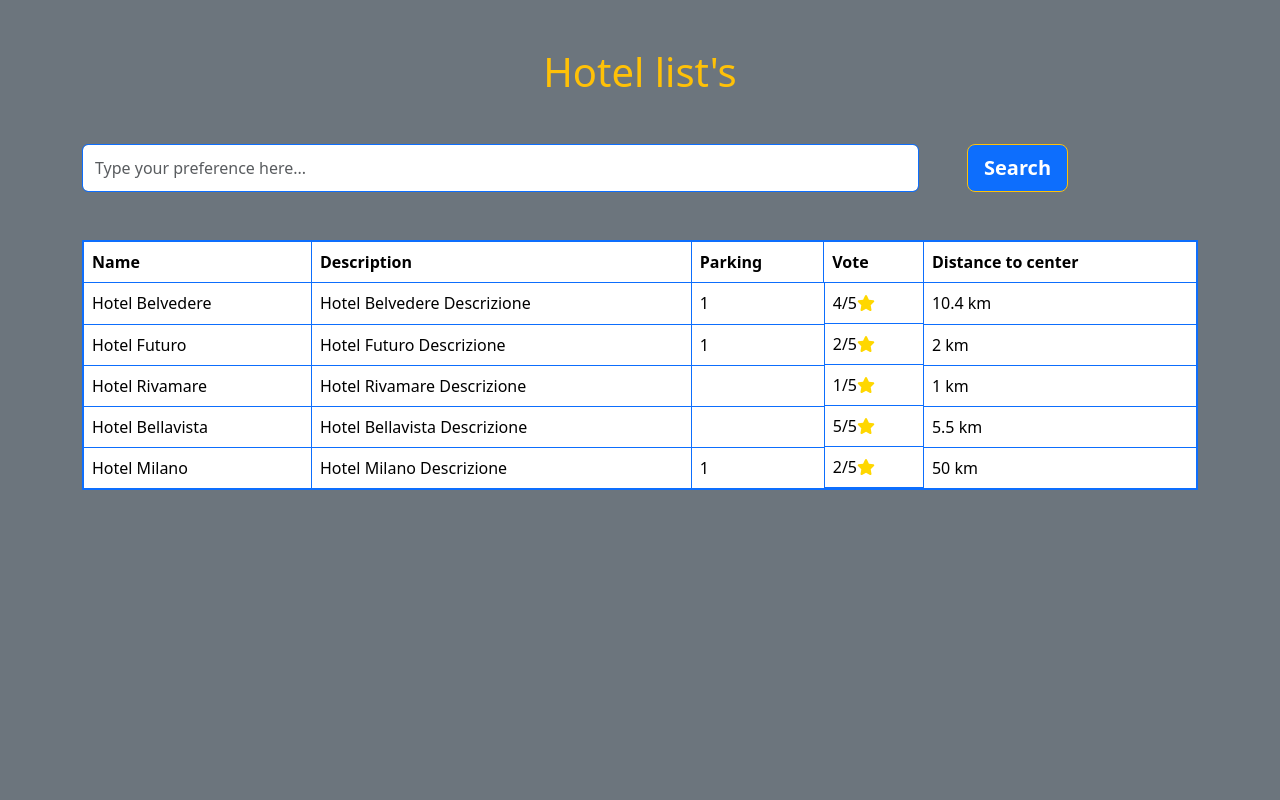
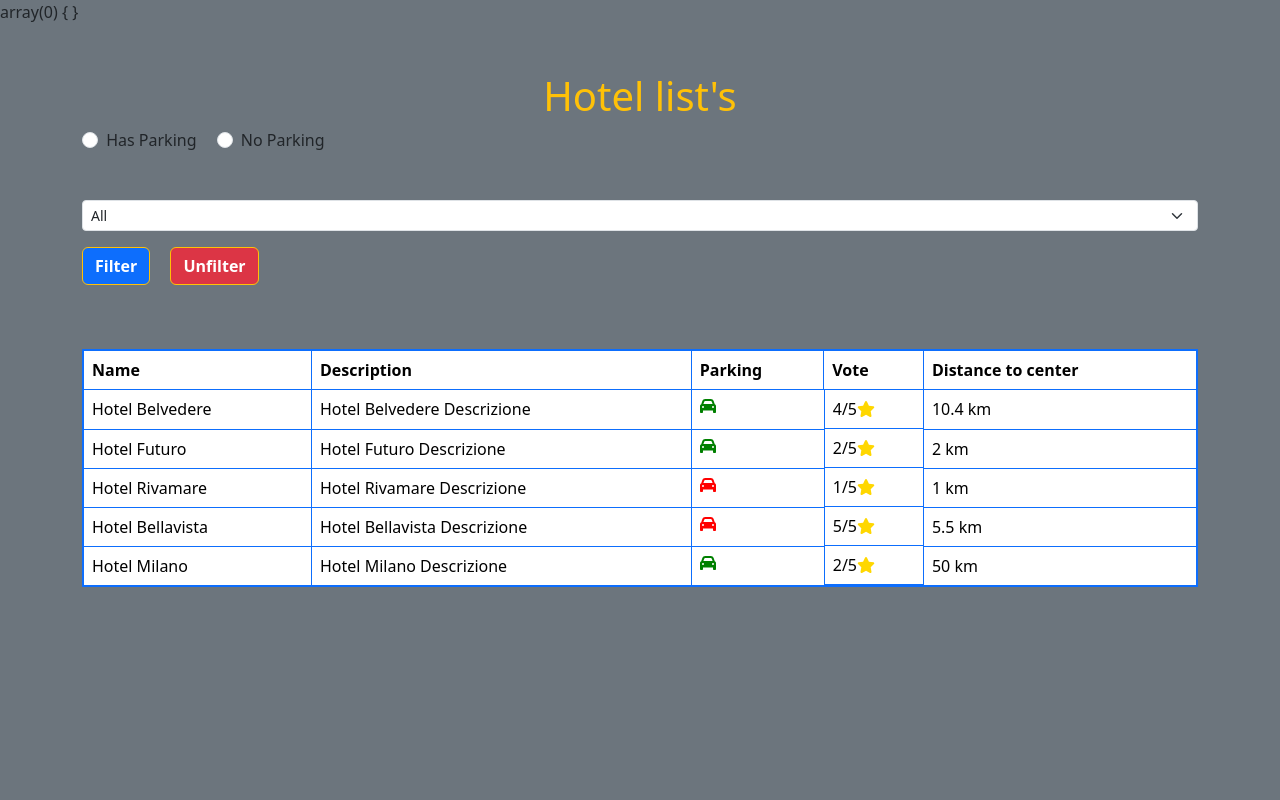
Before and after one commit to FabioVasi/php-hotel, a PHP site: page / in a window 1280 px wide. Run offline with PHP 8.4, Linux system fonts and the light colour scheme.

Commit message:
add filter correction

```diff
--- a/index.php
+++ b/index.php
@@ -55,6 +55,40 @@ $hotels = [
 
 ];
 
+var_dump($_GET);
+
+
+
+if (isset($_GET['rating'])) {
+
+    $hotels = array_filter($hotels, function ($hotel) {
+
+        return $hotel['vote'] >= $_GET['rating'];
+
+    });
+
+}
+
+
+
+if (isset($_GET['parking']) && $_GET['parking'] == 1) {
+
+    $hotels = array_filter($hotels, function ($hotel) {
+
+        return $hotel['parking'];
+
+    });
+
+} elseif (isset($_GET['parking']) && $_GET['parking'] == 0) {
+
+    $hotels = array_filter($hotels, function ($hotel) {
+
+        return !$hotel['parking'];
+
+    });
+
+}
+
 ?>
 
 <!DOCTYPE html>
@@ -76,9 +110,24 @@ $hotels = [
 
         <h1 class="text-center text-warning">Hotel list's</h1>
 
-        <form class="d-flex flex-wrap mt-5" method="GET">
-            <input class="form-control w-75 border-primary" type="text" name="parking" id="parking" placeholder="Type your preference here...">
-            <button class="btn btn-primary btn-lg ms-5 fw-bold border-warning" type="submit">Search</button>
+        <form>
+            <input class="me-1 form-check-input" type="radio" name="parking" id="parking" value="1">
+            <label class="me-3 form-check-label" for="parking">Has Parking</label>
+            <input class="me-1 form-check-input" type="radio" name="parking" id="no_parking" value="0">
+            <label class="me-3 form-check-label" for="no_parking">No Parking</label>
+
+            <div class="mb-3">
+                <select class="form-select form-select-sm mt-5 mb-3" name="rating" id="rating">
+                    <option value="" <?php echo (isset($_GET['rating']) && $_GET['rating'] == '' ? 'selected' : '') ?>>All</option>
+                    <option value="1" <?php echo (isset($_GET['rating']) && $_GET['rating'] == 1 ? 'selected' : '') ?>>1+</option>
+                    <option value="2" <?php echo (isset($_GET['rating']) && $_GET['rating'] == 2 ? 'selected' : '') ?>>2+</option>
+                    <option value="3" <?php echo (isset($_GET['rating']) && $_GET['rating'] == 3 ? 'selected' : '') ?>>3+</option>
+                    <option value="4" <?php echo (isset($_GET['rating']) && $_GET['rating'] == 4 ? 'selected' : '') ?>>4+</option>
+                </select>
+            </div>
+
+            <button class="btn btn-primary fw-bold border-warning" type="submit">Filter</button>
+            <button class="btn btn-danger ms-3 fw-bold border-warning" type="reset">Unfilter</button>
         </form>
 
         <div class="row">
@@ -98,7 +147,13 @@ $hotels = [
                             <tr>
                                 <td class="border-start border-primary"><?= $hotel['name'] ?></td>
                                 <td class="border-start border-primary"><?= $hotel['description'] ?></td>
-                                <td class="border-start border-primary"><?= $hotel['parking'] ?></td>
+                                <td class="border-start border-primary">
+                                    <?php if ($hotel['parking']) : ?>
+                                        <svg style="fill: green;" xmlns="http://www.w3.org/2000/svg" height="1em" viewBox="0 0 512 512"><!--! Font Awesome Free 6.4.2 by @fontawesome - https://fontawesome.com License - https://fontawesome.com/license (Commercial License) Copyright 2023 Fonticons, Inc. --><path d="M135.2 117.4L109.1 192H402.9l-26.1-74.6C372.3 104.6 360.2 96 346.6 96H165.4c-13.6 0-25.7 8.6-30.2 21.4zM39.6 196.8L74.8 96.3C88.3 57.8 124.6 32 165.4 32H346.6c40.8 0 77.1 25.8 90.6 64.3l35.2 100.5c23.2 9.6 39.6 32.5 39.6 59.2V400v48c0 17.7-14.3 32-32 32H448c-17.7 0-32-14.3-32-32V400H96v48c0 17.7-14.3 32-32 32H32c-17.7 0-32-14.3-32-32V400 256c0-26.7 16.4-49.6 39.6-59.2zM128 288a32 32 0 1 0 -64 0 32 32 0 1 0 64 0zm288 32a32 32 0 1 0 0-64 32 32 0 1 0 0 64z"/></svg>
+                                    <?php else : ?>
+                                        <svg style="fill: red;" xmlns="http://www.w3.org/2000/svg" height="1em" viewBox="0 0 512 512"><!--! Font Awesome Free 6.4.2 by @fontawesome - https://fontawesome.com License - https://fontawesome.com/license (Commercial License) Copyright 2023 Fonticons, Inc. --><path d="M135.2 117.4L109.1 192H402.9l-26.1-74.6C372.3 104.6 360.2 96 346.6 96H165.4c-13.6 0-25.7 8.6-30.2 21.4zM39.6 196.8L74.8 96.3C88.3 57.8 124.6 32 165.4 32H346.6c40.8 0 77.1 25.8 90.6 64.3l35.2 100.5c23.2 9.6 39.6 32.5 39.6 59.2V400v48c0 17.7-14.3 32-32 32H448c-17.7 0-32-14.3-32-32V400H96v48c0 17.7-14.3 32-32 32H32c-17.7 0-32-14.3-32-32V400 256c0-26.7 16.4-49.6 39.6-59.2zM128 288a32 32 0 1 0 -64 0 32 32 0 1 0 64 0zm288 32a32 32 0 1 0 0-64 32 32 0 1 0 0 64z"/></svg>
+                                    <?php endif; ?>
+                                </td>
                                 <td class="border-start border-primary d-flex justify-content-start align-items-center">
                                     <?= $hotel['vote'] ?>/5 <svg class="icon" xmlns="http://www.w3.org/2000/svg" height="1em" viewBox="0 0 576 512"><!--! Font Awesome Free 6.4.2 by @fontawesome - https://fontawesome.com License - https://fontawesome.com/license (Commercial License) Copyright 2023 Fonticons, Inc. --><path d="M316.9 18C311.6 7 300.4 0 288.1 0s-23.4 7-28.8 18L195 150.3 51.4 171.5c-12 1.8-22 10.2-25.7 21.7s-.7 24.2 7.9 32.7L137.8 329 113.2 474.7c-2 12 3 24.2 12.9 31.3s23 8 33.8 2.3l128.3-68.5 128.3 68.5c10.8 5.7 23.9 4.9 33.8-2.3s14.9-19.3 12.9-31.3L438.5 329 542.7 225.9c8.6-8.5 11.7-21.2 7.9-32.7s-13.7-19.9-25.7-21.7L381.2 150.3 316.9 18z"/></svg>
                                 </td>
```
